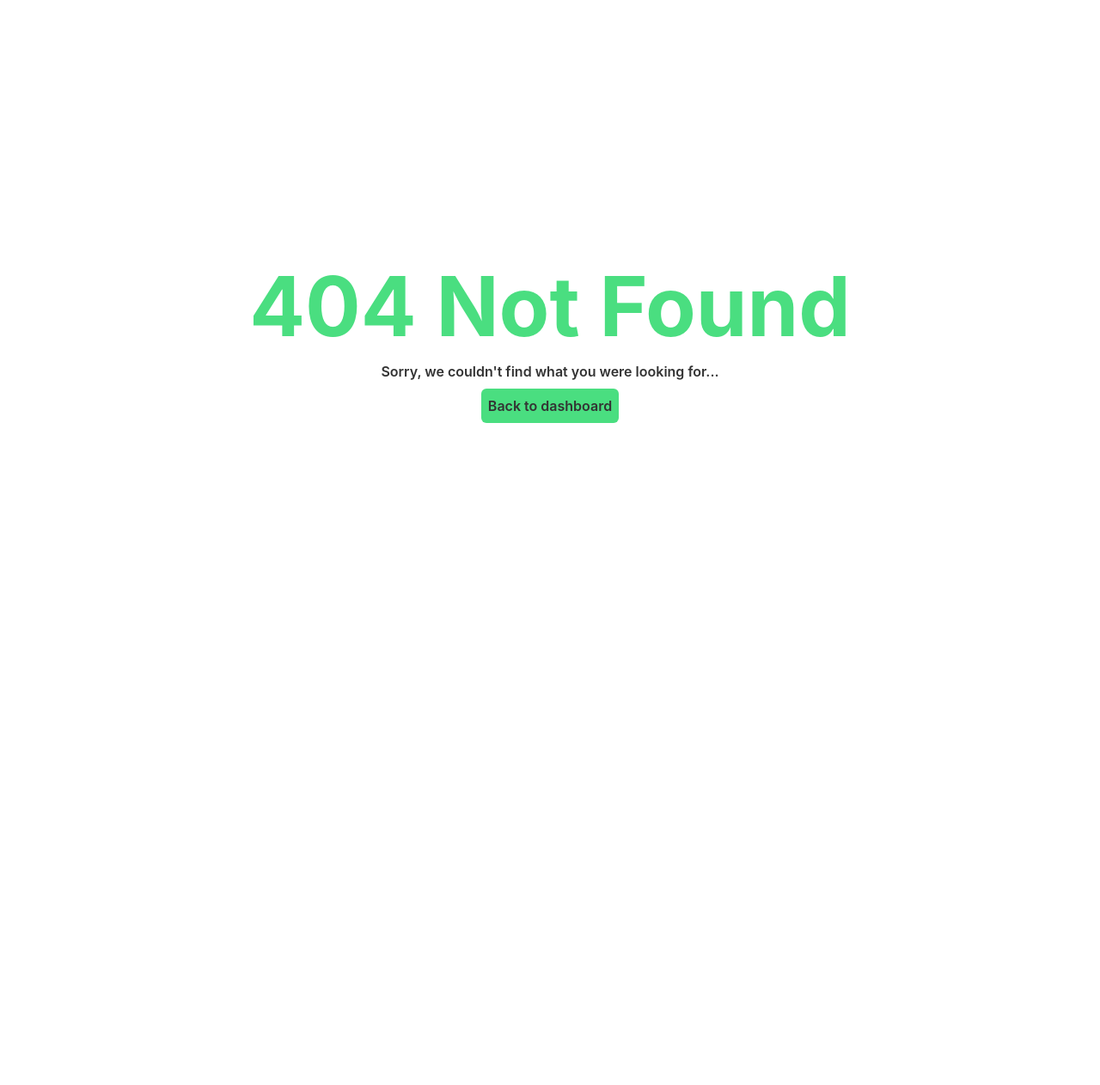
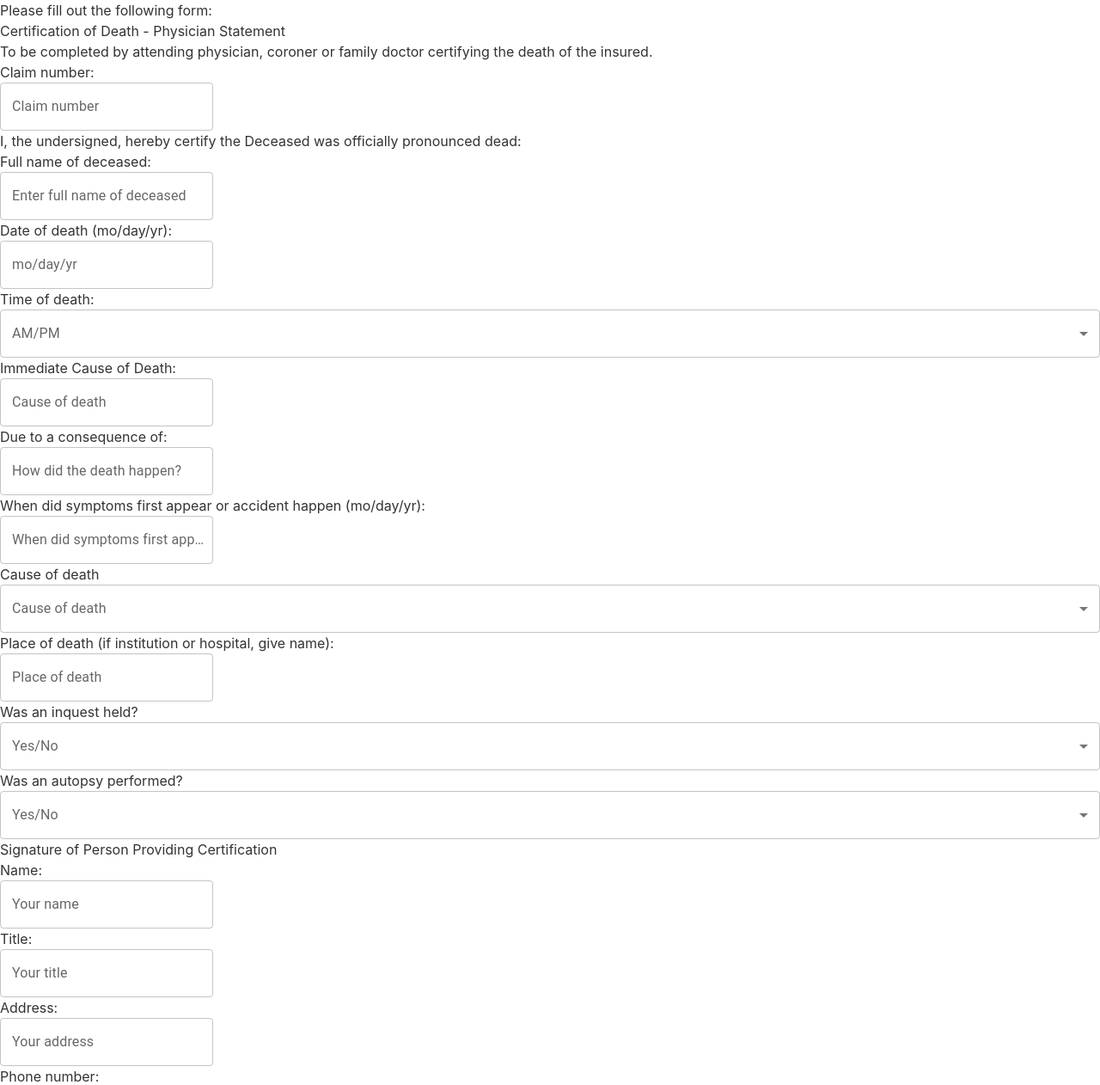
Before and after one commit to Flo-CI/front-end, a React (Create React App) app: page /front-end/new-form in a window 1280 px wide. Before the commit this address had no page. Shown: the top 1262 px of the page at 86% size. Before the commit the page ends 800 px from the top, so only its background shows below. Built offline with nearby package versions, Linux system fonts and the light colour scheme.

Commit message:
Finished CertificationOfDeathForm and embedded in NewFormScreen, added to router at /new-form

```diff
--- a/src/App.js
+++ b/src/App.js
@@ -1,11 +1,12 @@
 import "./App.css";
-import {BrowserRouter, Routes, Route} from "react-router-dom";
+import { BrowserRouter, Routes, Route } from "react-router-dom";
 import { DarkModeProvider } from "./DarkModeContext.js";
 import LoginScreen from "./screens/LoginScreen";
 import ClaimDashboardScreen from "./screens/ClaimDashboardScreen.js";
 import NotFoundScreen from "./screens/NotFoundScreen.js";
 import NewClaimScreen from "./screens/NewClaimScreen";
 import ClaimFilesScreen from "./screens/ClaimFilesScreen";
+import NewFormScreen from "./screens/NewFormScreen.js";
 
 function App() {
   return (
@@ -17,6 +18,7 @@ function App() {
           <Route path="*" element={<NotFoundScreen />} />
           <Route path="/new-claim" element={<NewClaimScreen />} />
           <Route path="/claim-files" element={<ClaimFilesScreen />} />
+          <Route path="/new-form" element={<NewFormScreen />} />
 
           {/* To be updated */}
           {/* <Route path="/claim/:claimNumber" element={<ClaimDashboardScreen />} /> */}
--- a/src/components/FormQuestion.js
+++ b/src/components/FormQuestion.js
@@ -1,10 +1,18 @@
-const FormQuestion = ({ text, state, setState }) => {
+/*
+Class intended to encapsulate a question and text input field for a form.
+*/
+
+import { TextField } from "@mui/material";
+
+const FormQuestion = ({ text, placeholderText, setState }) => {
+  let stateId = String(placeholderText).toLowerCase().replace(" ", "");
+
   return (
     <div>
       <p>{text}</p>
       <TextField
-        id={state}
-        label={state}
+        id={stateId}
+        label={placeholderText}
         variant="outlined"
         onChange={(event) => {
           setState(event.target.value);
--- a/src/components/forms/CertificationOfDeathForm.js
+++ b/src/components/forms/CertificationOfDeathForm.js
@@ -1,5 +1,12 @@
-import { TextField } from "@mui/material";
+import {
+  Button,
+  FormControl,
+  InputLabel,
+  Select,
+  MenuItem,
+} from "@mui/material";
 import { useState } from "react";
+import FormQuestion from "../FormQuestion";
 
 const CertificationOfDeathForm = () => {
   const [claimNumber, setClaimNumber] = useState("");
@@ -13,8 +20,8 @@ const CertificationOfDeathForm = () => {
   const [syptomsFirstAppeared, setSyptomsFirstAppeared] = useState("");
   const [causeOfDeath, setCauseOfDeath] = useState(""); // natural, accident, suicide, homicide, undetermined
   const [placeOfDeath, setPlaceOfDeath] = useState("");
-  const [inquest, setInquest] = useState(false);
-  const [autopsyPerformed, setAutopsyPerformed] = useState(false);
+  const [inquest, setInquest] = useState("");
+  const [autopsyPerformed, setAutopsyPerformed] = useState("");
 
   // Signature of Person Providing Certification
   const [signeeName, setSigneeName] = useState("");
@@ -24,6 +31,7 @@ const CertificationOfDeathForm = () => {
   const [signeeSignature, setSigneeSignature] = useState("");
   const [signatureDate, setSignatureDate] = useState("");
 
+  // TODO: Connect to backend and rest of app in next pr
   const handleSubmit = () => {
     const formData = {
       claimNumber: claimNumber,
@@ -44,6 +52,9 @@ const CertificationOfDeathForm = () => {
       signeeSignature: signeeSignature,
       signatureDate: signatureDate,
     };
+
+    // For now to show that the change works
+    console.log(formData);
   };
 
   return (
@@ -56,169 +67,164 @@ const CertificationOfDeathForm = () => {
           To be completed by attending physician, coroner or family doctor
           certifying the death of the insured.{" "}
         </h3>
-        <p>Claim number: </p>
-        <TextField
-          id="claim-number"
-          label="Claim number"
-          variant="outlined"
-          onChange={(event) => {
-            setClaimNumber(event.target.value);
-          }}
+
+        <FormQuestion
+          text="Claim number: "
+          placeholderText="Claim number"
+          setState={setClaimNumber}
         />
+
         <h3>
           I, the undersigned, hereby certify the Deceased was officially
           pronounced dead:
         </h3>
-        <p>Full name of deceased</p>
-        <TextField
-          id="claim-number"
-          label="Claim number"
-          variant="outlined"
-          onChange={(event) => {
-            setClaimNumber(event.target.value);
-          }}
+
+        <FormQuestion
+          text="Full name of deceased: "
+          placeholderText="Enter full name of deceased"
+          setState={setDeceasedName}
         />
-        <p>Date of death (mo/day/yr)</p>
-        <TextField
-          id="claim-number"
-          label="Claim number"
-          variant="outlined"
-          onChange={(event) => {
-            setClaimNumber(event.target.value);
-          }}
+
+        <FormQuestion
+          text="Date of death (mo/day/yr): "
+          placeholderText="mo/day/yr"
+          setState={setDod}
         />
-        <p>Time of death</p>
-        <TextField
-          id="claim-number"
-          label="Claim number"
-          variant="outlined"
-          onChange={(event) => {
-            setClaimNumber(event.target.value);
-          }}
+
+        <p>Time of death: </p>
+        <FormControl fullWidth>
+          <InputLabel>AM/PM</InputLabel>
+          <Select
+            value={timeOfDeath}
+            label="timeOfDeath"
+            onChange={(event) => {
+              setTimeOfDeath(event.target.value);
+            }}
+          >
+            <MenuItem value={10}>AM</MenuItem>
+            <MenuItem value={20}>PM</MenuItem>
+          </Select>
+        </FormControl>
+
+        <FormQuestion
+          text="Immediate Cause of Death: "
+          placeholderText="Cause of death"
+          setState={setImmediateCauseOfDeath}
         />
-        <p>Immediate Cause of Death</p>
-        <TextField
-          id="claim-number"
-          label="Claim number"
-          variant="outlined"
-          onChange={(event) => {
-            setClaimNumber(event.target.value);
-          }}
+
+        <FormQuestion
+          text="Due to a consequence of: "
+          placeholderText="How did the death happen?"
+          setState={setConsequenceOfDeath}
         />
-        <p>Due to a consequence of</p>
-        <TextField
-          id="claim-number"
-          label="Claim number"
-          variant="outlined"
-          onChange={(event) => {
-            setClaimNumber(event.target.value);
-          }}
+
+        <FormQuestion
+          text="When did symptoms first appear or accident happen (mo/day/yr): "
+          placeholderText="When did symptoms first appear?"
+          setState={setSyptomsFirstAppeared}
         />
-        <p>When did symptoms first appear or accident happen (mo/day/yr)</p>
-        <TextField
-          id="claim-number"
-          label="Claim number"
-          variant="outlined"
-          onChange={(event) => {
-            setClaimNumber(event.target.value);
-          }}
+
+        <p>Cause of death</p>
+        <FormControl fullWidth>
+          <InputLabel>Cause of death</InputLabel>
+          <Select
+            value={causeOfDeath}
+            label="causeOfDeath"
+            onChange={(event) => {
+              setCauseOfDeath(event.target.value);
+            }}
+          >
+            <MenuItem value={10}>Natural</MenuItem>
+            <MenuItem value={20}>Accident</MenuItem>
+            <MenuItem value={30}>Suicide</MenuItem>
+            <MenuItem value={40}>Homicide</MenuItem>
+            <MenuItem value={50}>Undetermined</MenuItem>
+          </Select>
+        </FormControl>
+
+        <FormQuestion
+          text="Place of death (if institution or hospital, give name): "
+          placeholderText="Place of death"
+          setState={setPlaceOfDeath}
         />
-        <p>Cause of death</p>
-        <TextField
-          id="claim-number"
-          label="Claim number"
-          variant="outlined"
-          onChange={(event) => {
-            setClaimNumber(event.target.value);
-          }}
-        />
-        <p>Place of death (if institution or hospital, give name)</p>
-        <TextField
-          id="claim-number"
-          label="Claim number"
-          variant="outlined"
-          onChange={(event) => {
-            setClaimNumber(event.target.value);
-          }}
-        />
+
         <p>Was an inquest held?</p>
-        <TextField
-          id="claim-number"
-          label="Claim number"
-          variant="outlined"
-          onChange={(event) => {
-            setClaimNumber(event.target.value);
-          }}
-        />
+        <FormControl fullWidth>
+          <InputLabel>Yes/No</InputLabel>
+          <Select
+            value={inquest}
+            label="inquest"
+            onChange={(event) => {
+              setInquest(event.target.value);
+            }}
+          >
+            <MenuItem value={10}>Yes</MenuItem>
+            <MenuItem value={20}>No</MenuItem>
+          </Select>
+        </FormControl>
+
         <p>Was an autopsy performed?</p>
-        <TextField
-          id="claim-number"
-          label="Claim number"
-          variant="outlined"
-          onChange={(event) => {
-            setClaimNumber(event.target.value);
-          }}
-        />
+        <FormControl fullWidth>
+          <InputLabel>Yes/No</InputLabel>
+          <Select
+            value={autopsyPerformed}
+            label="autopsy"
+            onChange={(event) => {
+              setAutopsyPerformed(event.target.value);
+            }}
+          >
+            <MenuItem value={10}>Yes</MenuItem>
+            <MenuItem value={20}>No</MenuItem>
+          </Select>
+        </FormControl>
       </div>
 
       {/* Signature of Person Providing Certification */}
       <div>
         <h3>Signature of Person Providing Certification</h3>
-        <p>Name</p>
-        <TextField
-          id="claim-number"
-          label="Claim number"
-          variant="outlined"
-          onChange={(event) => {
-            setClaimNumber(event.target.value);
-          }}
+
+        <FormQuestion
+          text="Name: "
+          placeholderText="Your name"
+          setState={setSigneeName}
         />
-        <p>Title</p>
-        <TextField
-          id="claim-number"
-          label="Claim number"
-          variant="outlined"
-          onChange={(event) => {
-            setClaimNumber(event.target.value);
-          }}
+
+        <FormQuestion
+          text="Title: "
+          placeholderText="Your title"
+          setState={setSigneeTitle}
         />
-        <p>Address</p>
-        <TextField
-          id="claim-number"
-          label="Claim number"
-          variant="outlined"
-          onChange={(event) => {
-            setClaimNumber(event.target.value);
-          }}
+
+        <FormQuestion
+          text="Address: "
+          placeholderText="Your address"
+          setState={setSigneeAddress}
         />
-        <p>Phone number</p>
-        <TextField
-          id="claim-number"
-          label="Claim number"
-          variant="outlined"
-          onChange={(event) => {
-            setClaimNumber(event.target.value);
-          }}
+
+        <FormQuestion
+          text="Phone number: "
+          placeholderText="Your phone number"
+          setState={setSigneePhoneNumber}
         />
-        <p>Signature</p>
-        <TextField
-          id="claim-number"
-          label="Claim number"
-          variant="outlined"
-          onChange={(event) => {
-            setClaimNumber(event.target.value);
-          }}
+
+        {/* For now, the signature will be typed. In future versions, we can implement digital wet signature */}
+        <FormQuestion
+          text="Signature: "
+          placeholderText="Your signature"
+          setState={setSigneeSignature}
         />
-        <p>Date (mo/day/yr)</p>
-        <TextField
-          id="claim-number"
-          label="Claim number"
-          variant="outlined"
-          onChange={(event) => {
-            setClaimNumber(event.target.value);
-          }}
+
+        <FormQuestion
+          text="Date Signed: "
+          placeholderText="Today's date"
+          setState={setSignatureDate}
         />
       </div>
+
+      {/* Submit Button */}
+      <Button variant="contained" onClick={handleSubmit}>
+        Submit
+      </Button>
     </div>
   );
 };
--- a/src/components/forms/LifeClaimInformationRequestForm.js
+++ b/src/components/forms/LifeClaimInformationRequestForm.js
@@ -1,3 +1,8 @@
+/*
+This form is meant to be filled out by the claimant and sent to the insurance company.
+Will be completed after the MVP is completed.
+*/
+
 import { useState } from "react";
 
 const LifeClaimInformationRequestForm = () => {
--- a/src/components/forms/LifeClaimInitiationLenderStatementForm.js
+++ b/src/components/forms/LifeClaimInitiationLenderStatementForm.js
@@ -1,3 +1,8 @@
+/*
+This form is used to initiate a life claim. It is filled out by the lender and sent to the insurance company.
+Will be completed after the MVP is completed.
+*/
+
 import { useState } from "react";
 
 const LifeClaimInitiationLenderStatementForm = () => {
--- /dev/null
+++ b/src/screens/NewFormScreen.js
@@ -0,0 +1,12 @@
+import CertificationOfDeathForm from "../components/forms/CertificationOfDeathForm";
+const NewFormScreen = () => {
+  return (
+    <div>
+      <h1>Please fill out the following form:</h1>
+      {/* The following form is hardcoded for now. To handle multiple forms in the future, we will determine it by props */}
+      <CertificationOfDeathForm />
+    </div>
+  );
+};
+
+export default NewFormScreen;
```
